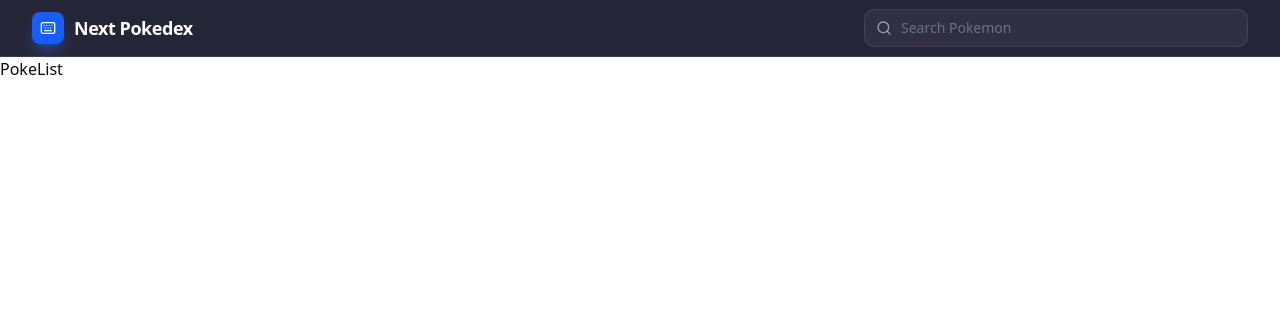
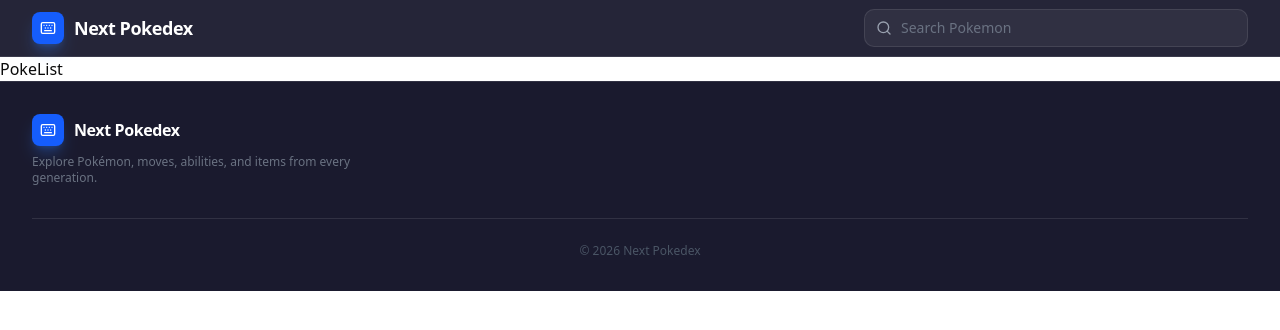
Before and after one commit to rofiakmaluddin25/next-poke-dex, a Next.js app: page / in a window 1280 px wide. Shown: the top 330 px of the page. Built offline with nearby package versions, Linux system fonts and the light colour scheme.

Commit message:
feat(footer): add footer component

```diff
--- a/src/app/layout.tsx
+++ b/src/app/layout.tsx
@@ -1,6 +1,7 @@
 import type { Metadata } from "next";
 import { Geist, Geist_Mono } from "next/font/google";
 import "./globals.css";
+import Footer from "@/components/layout/Footer";
 import Header from "@/components/layout/Header";
 
 const geistSans = Geist({
@@ -29,7 +30,8 @@ export default function RootLayout({
         className={`${geistSans.variable} ${geistMono.variable} antialiased`}
       >
         <Header />
-        {children}
+        <main>{children}</main>
+        <Footer />
       </body>
     </html>
   );
--- /dev/null
+++ b/src/components/layout/Footer.tsx
@@ -0,0 +1,49 @@
+import Link from "next/link";
+
+export default function Footer() {
+  const currentYear = new Date().getFullYear();
+
+  return (
+    <footer className="w-full border-t border-white/10 bg-[#1a1a2e]">
+      <div className="mx-auto max-w-7xl px-4 py-8 sm:px-6 lg:px-8">
+        <div className="flex flex-col items-center gap-6 sm:flex-row sm:items-start sm:justify-between">
+          <div className="flex flex-col items-center gap-2 sm:items-start">
+            <Link
+              href="/"
+              className="flex items-center gap-2.5 transition-opacity hover:opacity-80"
+              aria-label="Go to Pokédex home"
+            >
+              <div className="flex h-8 w-8 items-center justify-center rounded-md bg-blue-600 shadow-lg shadow-blue-500/30">
+                <svg
+                  xmlns="http://www.w3.org/2000/svg"
+                  viewBox="0 0 24 24"
+                  fill="none"
+                  stroke="currentColor"
+                  strokeWidth="2"
+                  strokeLinecap="round"
+                  strokeLinejoin="round"
+                  className="h-4 w-4 text-white"
+                  aria-hidden="true"
+                >
+                  <rect width="20" height="16" x="2" y="4" rx="2" />
+                  <path d="M6 8h.01M10 8h.01M14 8h.01M18 8h.01M8 12h.01M12 12h.01M16 12h.01M7 16h10" />
+                </svg>
+              </div>
+              <span className="text-base font-bold tracking-tight text-white">
+                Next Pokedex
+              </span>
+            </Link>
+            <p className="max-w-xs text-center text-xs text-gray-500 sm:text-left">
+              Explore Pokémon, moves, abilities, and items from every
+              generation.
+            </p>
+          </div>
+        </div>
+
+        <div className="mt-8 border-t border-white/10 pt-6 text-center">
+          <p className="text-xs text-gray-600">© {currentYear} Next Pokedex</p>
+        </div>
+      </div>
+    </footer>
+  );
+}
```
